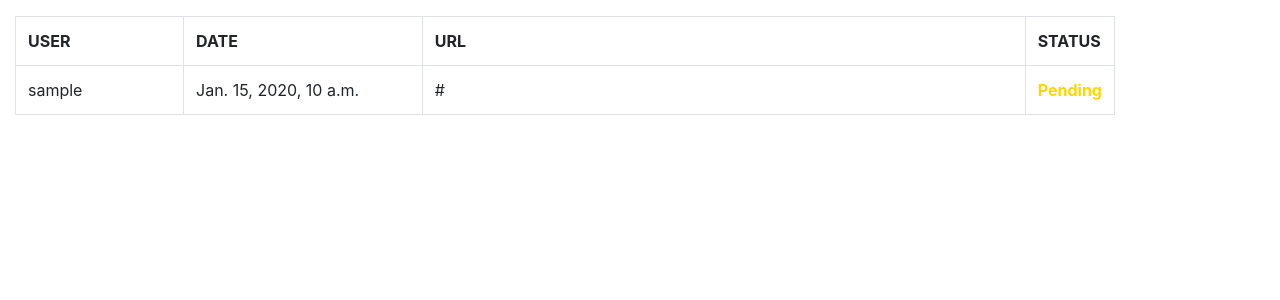
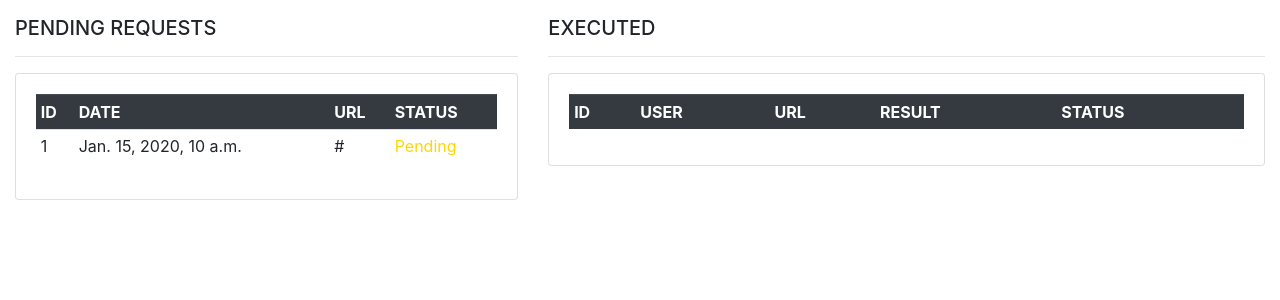
Before and after one commit to BogdanovicMilos/perdoo-task, a Django app: page /scheduler/list/ in a window 1280 px wide. Shown: the part 56-356 px from the top of the page. Run offline with Django 3.2, Linux system fonts and the light colour scheme; a user stored in the database is signed in; tables that the repository leaves empty hold one stand-in row (values such as "Sample post"); lists and menus that the app fills with data are empty; some libraries are stand-ins or nearby versions.

Commit message:
code cleanup

```diff
--- a/src/scheduler/forms.py
+++ b/src/scheduler/forms.py
@@ -1,9 +1,5 @@
 from django import forms
-from django.forms import ValidationError
-from django.conf import settings
 from django.forms import ModelForm
-from django.db.models import Q
-from django.utils.translation import gettext_lazy as _
 from scheduler.models import Scheduler
 
 
--- a/src/scheduler/models.py
+++ b/src/scheduler/models.py
@@ -14,3 +14,4 @@ class Scheduler(models.Model):
     url = models.CharField(max_length=255)
     date = models.DateTimeField()
     status = models.CharField(max_length=50, choices=STATUS, default='Pending')
+    result = models.CharField(max_length=50, blank=True)
--- a/src/scheduler/scheduler.py
+++ b/src/scheduler/scheduler.py
@@ -1,4 +1,3 @@
-import os
 import requests
 from .models import Scheduler
 
@@ -14,6 +13,6 @@ def schedule(*args):
     json = _get_request_json(url)
     if json == 200:
         try:
-            Scheduler.objects.filter(pk=pk).update(status='Completed')
+            Scheduler.objects.filter(pk=pk).update(status='Completed', result=json)
         except:
             pass
--- a/src/scheduler/templates/scheduler/schedule_list.html
+++ b/src/scheduler/templates/scheduler/schedule_list.html
@@ -6,26 +6,88 @@
 {% block content %}
 
     {% if request.user.is_authenticated %}
-        <table class="table table-bordered" style="width: 1100px;">
+<!--        <table class="table table-bordered" style="width: 1100px;">-->
+<!--            <tr>-->
+<!--              <th style="width: 200px;">USER</th>-->
+<!--              <th style="width: 300px;">DATE</th>-->
+<!--              <th style="width: 800px;">URL</th>-->
+<!--              <th style="width: 50px;">STATUS</th>-->
+<!--            </tr>-->
+<!--            {% for data in requests %}-->
+<!--                <tr>-->
+<!--                    <th style="font-weight: normal"> {{ data.user }} </th>-->
+<!--                    <th style="font-weight: normal"> {{ data.date }} </th>-->
+<!--                    <th style="font-weight: normal"> {{ data.url }} </th>-->
+<!--                    {% if data.status == 'Pending' %}-->
+<!--                        <th style="color: gold"> {{ data.status }} </th>-->
+<!--                    {% else %}-->
+<!--                        <th style="color: LimeGreen"> {{ data.status }} </th>-->
+<!--                    {% endif %}-->
+<!--                </tr>-->
+<!--            {% endfor %}-->
+<!--        </table>-->
+
+        <div class="row">
+            <div class="col-md-5">
+                <h5>PENDING REQUESTS</h5>
+                <hr>
+                <div class="card card-body">
+                    <table class="table table-sm">
+                        <tr class="thead-dark">
+                            <th>ID</th>
+                            <th>DATE</th>
+                            <th>URL</th>
+                            <th>STATUS</th>
+                        </tr>
+
+                        {% for data in requests %}
+                            {% if data.status == 'Pending' %}
                                 <tr>
-              <th style="width: 200px;">USER</th>
-              <th style="width: 300px;">DATE</th>
-              <th style="width: 800px;">URL</th>
-              <th style="width: 50px;">STATUS</th>
-            </tr>
-            {% for data in requests %}
-                <tr>
-                    <th style="font-weight: normal"> {{ data.user }} </th>
-                    <th style="font-weight: normal"> {{ data.date }} </th>
-                    <th style="font-weight: normal"> {{ data.url }} </th>
+                                    <td>{{ data.id }}</td>
+                                    <td>{{ data.date }}</td>
+                                    <td>{{ data.url }}</td>
                                     {% if data.status == 'Pending' %}
-                        <th style="color: gold"> {{ data.status }} </th>
-                    {% else %}
-                        <th style="color: LimeGreen"> {{ data.status }} </th>
+                                        <td style="color: gold">{{ data.status }}</td>
                                     {% endif %}
                                 </tr>
+                            {% endif %}
                         {% endfor %}
+
                     </table>
+                </div>
+            </div>
+
+            <div class="col-md-7">
+                <h5>EXECUTED</h5>
+                <hr>
+                <div class="card card-body">
+                    <table class="table table-sm">
+                        <tr class="thead-dark">
+                            <th>ID</th>
+                            <th>USER</th>
+                            <th>URL</th>
+                            <th>RESULT</th>
+                            <th>STATUS</th>
+                        </tr>
+
+                        {% for data in requests %}
+                            {% if data.status == 'Completed' %}
+                                <tr>
+                                    <td>{{ data.id }}</td>
+                                    <td>{{ data.user }}</td>
+                                    <td style="position: relative; width: 500px;">{{data.url}}</td>
+                                    <td style="position: relative; width: 150px;">{{data.result}}</td>
+                                    <td style="color: LimeGreen">{{ data.status }}</td>
+                                </tr>
+                            {% endif %}
+                        {% endfor %}
+
+
+                    </table>
+                </div>
+            </div>
+
+        </div>
 
     {% else %}
 
--- a/src/users/forms.py
+++ b/src/users/forms.py
@@ -1,11 +1,8 @@
-from datetime import timedelta
-
 from django import forms
 from django.forms import ValidationError
 from django.conf import settings
 from django.contrib.auth.models import User
 from django.contrib.auth.forms import UserCreationForm
-from django.utils import timezone
 from django.db.models import Q
 from django.utils.translation import gettext_lazy as _
 
```
Also changed, not shown: src/scheduler/views.py (+2 -6 lines), src/scheduler/migrations/0003_scheduler_result.py (added). Lines whose indentation alone changed are shown as unchanged.
